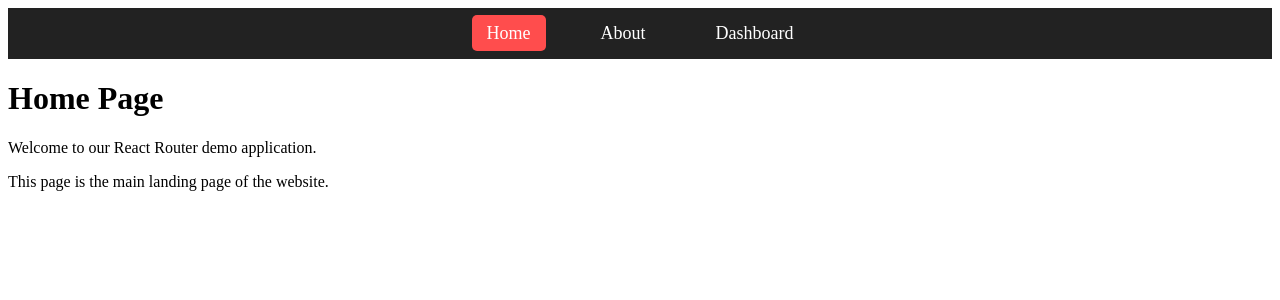
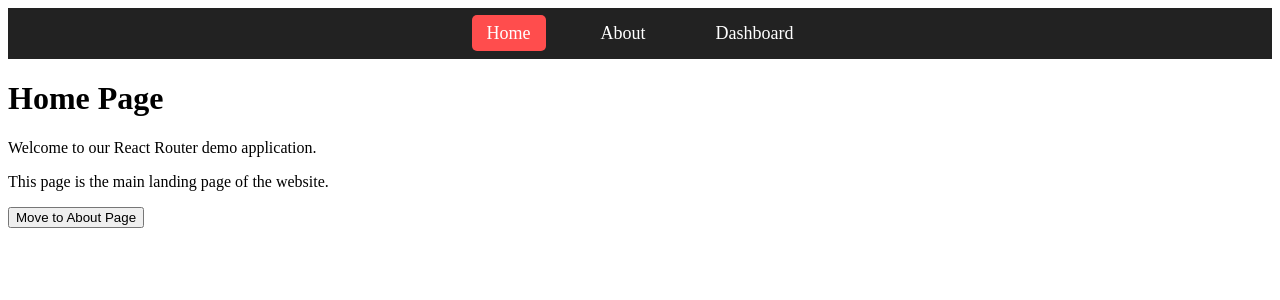
Before and after one commit to ashupal-career/Daily-react-practice, a React (Vite) app in the folder react-project-ten/: page / in a window 1280 px wide. Shown: the top 300 px of the page. Built offline with nearby package versions, Linux system fonts and the light colour scheme.

Commit message:
useNavigate

```diff
--- a/react-project-ten/src/components/About.jsx
+++ b/react-project-ten/src/components/About.jsx
@@ -1,11 +1,17 @@
 import React from 'react'
+import { useNavigate } from 'react-router-dom'
 
 const About = () => {
+  const navigate = useNavigate();
+  function handleClick () {
+    navigate('/dashboard')
+  }
   return (
     <div className="page">
         <h1>About Page</h1>
         <p>This page contains information about our application.</p>
         <p>It is built using React and React Router.</p>
+        <button onClick={handleClick}>Move to Dashboard</button>
     </div>
   )
 }
--- a/react-project-ten/src/components/Home.jsx
+++ b/react-project-ten/src/components/Home.jsx
@@ -1,11 +1,17 @@
 import React from 'react'
+import { useNavigate } from 'react-router-dom'
 
 const Home = () => {
+  const navigate = useNavigate();
+  function handleClick () {
+    navigate('/about')
+  }
   return (
     <div className="page">
         <h1>Home Page</h1>
         <p>Welcome to our React Router demo application.</p>
         <p>This page is the main landing page of the website.</p>
+        <button onClick={handleClick}>Move to About Page</button>
     </div>
   )
 }
```
